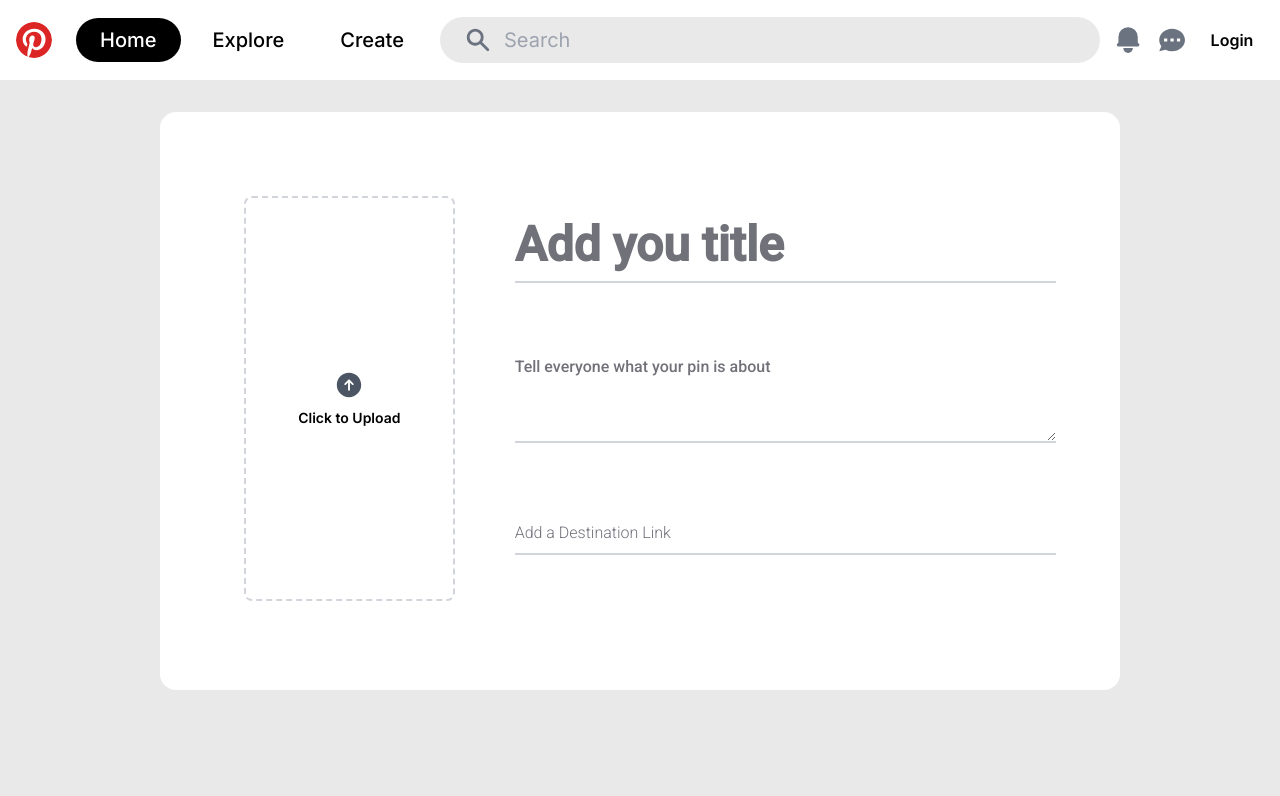
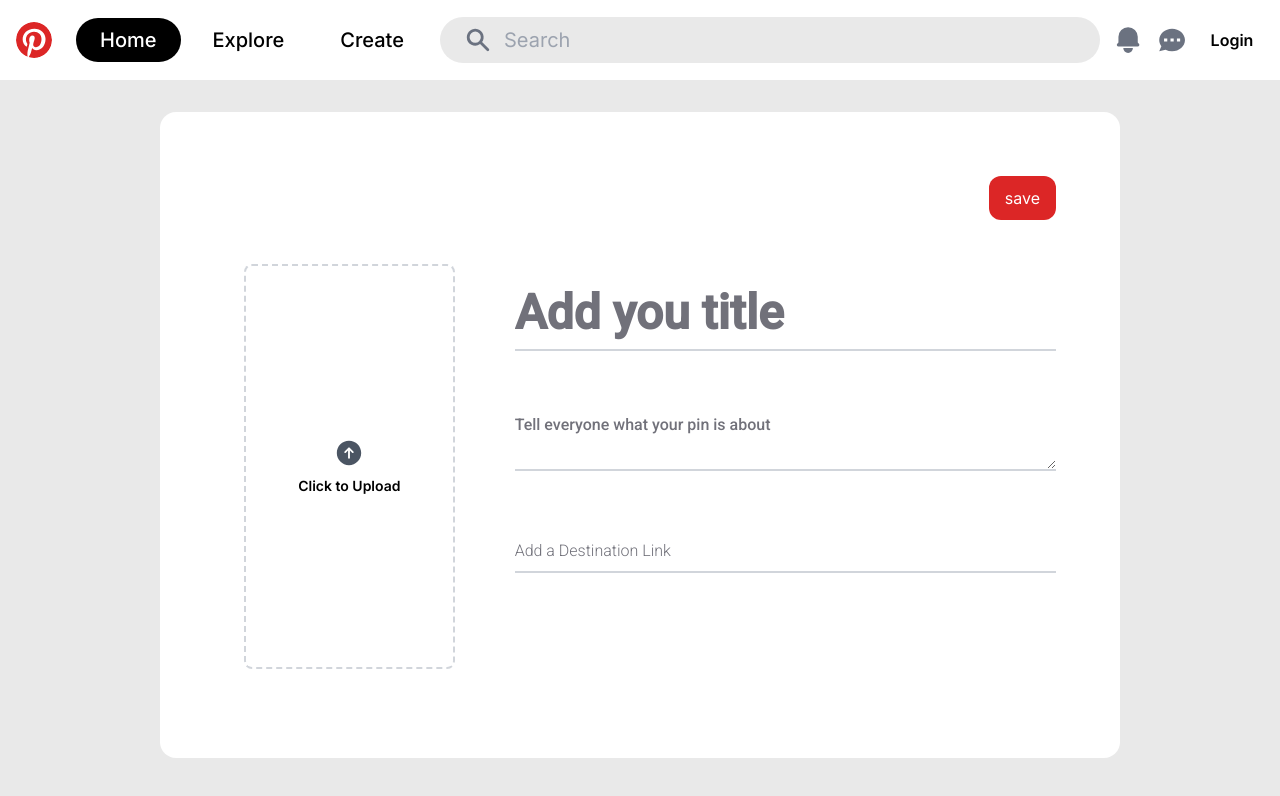
Before and after one commit to anoopraju31/pinfusion, a Next.js app: page /create in a window 1280 px wide. Shown: the top 796 px of the page. Built offline with nearby package versions, Linux system fonts and the light colour scheme; no server answers.

Commit message:
UserTag Component - form styled

```diff
--- a/src/app/components/Form.tsx
+++ b/src/app/components/Form.tsx
@@ -30,36 +30,45 @@ const Form = () => {
 	}
 
 	return (
-		<section className='p-16 bg-white rounded-2xl'>
+		<section className='p-6 md:p-16 bg-white md:rounded-2xl'>
 			{/* Loading */}
+			<div className='mb-6 flex justify-end'>
+				<button className='py-2.5 px-4 bg-red-600 rounded-xl text-white'>
+					save
+				</button>
+			</div>
 
-			<form className='grid grid-cols-1 lg:grid-cols-3 gap-10'>
+			<form className='grid grid-cols-1 lg:grid-cols-3 lg:gap-10'>
 				{/* Image Upload */}
 				<ImageUpload />
 
 				{/* User Inputs */}
 				<div className='col-span-2'>
 					<InputField
-						labelName='Pin Title'
+						labelName='title'
 						id='title'
 						placeholder='Add you title'
 						inputType='text'
 						value={form.title}
 						handleChange={(e) => handleInputChange('title', e)}
-						styles='text-5xl font-extrabold'
+						styles='text-2xl md:text-3xl lg:text-5xl font-extrabold'
+						qoutes='Your first 40 characters are what usually show up in feed'
+						idealNumberOfCharacters={100}
 					/>
 
 					<UserTag />
 
 					<InputField
-						labelName='Description'
+						labelName='description'
 						id='description'
 						placeholder='Tell everyone what your pin is about'
 						isTextArea
 						value={form.description}
-						row={5}
+						row={2}
 						handleChange={(e) => handleInputChange('description', e)}
 						styles='text-base max-h-24 overflow-auto !font-normal placeholder:font-medium'
+						qoutes='People usually see the first 50 characters when they click on your pin'
+						idealNumberOfCharacters={500}
 					/>
 
 					<InputField
--- a/src/app/components/ImageUpload.tsx
+++ b/src/app/components/ImageUpload.tsx
@@ -14,9 +14,10 @@ const ImageUpload = () => {
 		setSelectedFile(files[0])
 	}
 	return (
-		<div className={`${selectedFile ? ' h-auto' : 'h-[450px]'} rounded-lg`}>
+		<div
+			className={`w-full ${selectedFile ? ' h-auto' : 'h-[450px]'} rounded-lg`}>
 			{selectedFile ? (
-				<div className='relative bg-slate-500 transition-all duration-300'>
+				<div className='w-full relative bg-slate-500 transition-all duration-300'>
 					<div
 						className='group absolute bottom-1/3 left-1 w-10 h-10 rounded-full bg-white flex justify-center items-center cursor-pointer'
 						onClick={() => setSelectedFile(null)}>
@@ -36,12 +37,12 @@ const ImageUpload = () => {
 			) : (
 				<label
 					htmlFor='image-file-input'
-					className={`m-5 flex flex-col justify-center items-center cursor-pointer h-[90%] ${
+					className={`md:m-5 flex flex-col justify-center items-center cursor-pointer h-[90%] ${
 						selectedFile
 							? ''
 							: 'border-[2px] border-gray-300 border-dashed rounded-lg text-gray-600 transition-all duration-300'
 					}`}>
-					<div className='flex items-center flex-col'>
+					<div className='w-full flex items-center flex-col'>
 						<HiArrowUpCircle className='text-3xl' />
 						<h2 className='mt-2 text-sm text-black font-semibold'>
 							Click to Upload
--- a/src/app/components/InputField.tsx
+++ b/src/app/components/InputField.tsx
@@ -14,6 +14,8 @@ type InputFieldPrps = {
 		e: React.ChangeEvent<HTMLTextAreaElement | HTMLInputElement>,
 	) => void
 	styles?: string
+	qoutes?: string
+	idealNumberOfCharacters?: number
 }
 
 const InputField = ({
@@ -26,9 +28,24 @@ const InputField = ({
 	value,
 	handleChange,
 	styles,
+	qoutes,
+	idealNumberOfCharacters,
 }: InputFieldPrps) => {
+	const [numberOfCharacters, setNumberOfCharacters] = useState<number>(
+		idealNumberOfCharacters ? idealNumberOfCharacters : 0,
+	)
+
+	const inputChange = (
+		e: React.ChangeEvent<HTMLTextAreaElement | HTMLInputElement>,
+	) => {
+		if (idealNumberOfCharacters)
+			setNumberOfCharacters(idealNumberOfCharacters - e.target.value.length)
+		handleChange(e)
+	}
+
 	return (
-		<div className='group'>
+		<div className='my-8 group'>
+			<label htmlFor={id} className=' group'>
 				{isTextArea ? (
 					<textarea
 						id={id}
@@ -36,8 +53,8 @@ const InputField = ({
 						value={value}
 						rows={row}
 						placeholder={placeholder}
-					onChange={handleChange}
-					className={`w-full outline-none my-8 py-2 border-b-2 border-b-gray-300 font-roboto text-zinc-700 placeholder:text-zinc-500 !focus:shadow-[var(--focus-shadow)] focus:border-blue-500 ${styles}`}
+						onChange={inputChange}
+						className={`w-full outline-none py-2 border-b-2 border-b-gray-300 font-roboto text-zinc-700 placeholder:text-zinc-500 !focus:shadow-[var(--focus-shadow)] focus:border-blue-500 ${styles}`}
 					/>
 				) : (
 					<input
@@ -46,12 +63,25 @@ const InputField = ({
 						required
 						value={value}
 						placeholder={placeholder}
-					onChange={handleChange}
-					className={`w-full my-8 py-2 border-b-2 border-b-gray-300 font-roboto text-zinc-700 placeholder:text-zinc-500 !focus:shadow-[var(--focus-shadow)] focus:border-blue-500 outline-none ${styles}`}
+						onChange={inputChange}
+						className={`w-full py-2 border-b-2 border-b-gray-300 font-roboto text-zinc-700 placeholder:text-zinc-500 !focus:shadow-[var(--focus-shadow)] focus:border-blue-500 outline-none ${styles}`}
 					/>
 				)}
-			<label htmlFor={id} className='hidden'>
-				{labelName}
+				<span className='hidden'>{labelName}</span>
+				{qoutes && (
+					<p
+						className={`mt-1.5 text-xs invisible  group-focus-within:visible ${
+							numberOfCharacters >= 0 ? 'text-zinc-700' : 'text-red-600'
+						} flex justify-between items-center`}>
+						<span className=''>
+							{' '}
+							{numberOfCharacters >= 0
+								? qoutes
+								: `Ooops! This ${labelName} is getting long. Try trimming it down`}{' '}
+						</span>
+						<span> {numberOfCharacters} </span>
+					</p>
+				)}
 			</label>
 		</div>
 	)
--- a/src/app/create/page.tsx
+++ b/src/app/create/page.tsx
@@ -3,7 +3,7 @@ import { Form } from '../components'
 
 const CreatePinPage = () => {
 	return (
-		<main className='min-h-screen p-8 px-[10px] md:px-[160px] bg-[#e9e9e9]'>
+		<main className='min-h-screen md:p-8 px-0 md:px-[60px] lg:px-[160px] bg-[#e9e9e9]'>
 			<Form />
 		</main>
 	)
```
Lines whose indentation alone changed are shown as unchanged.
